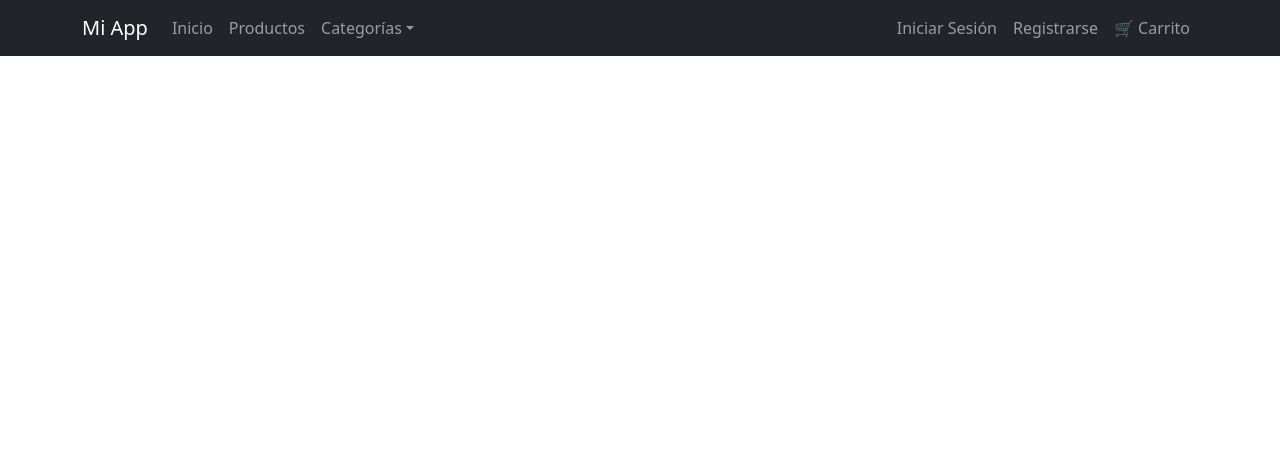
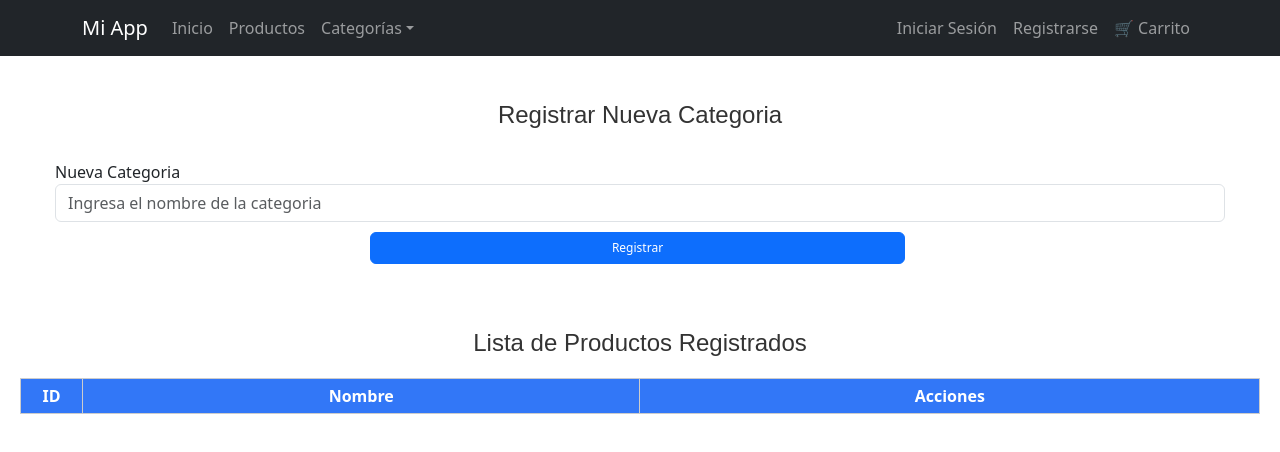
Before and after one commit to Rojas22bt/PuntoVenta, a React (Vite) app: page /categoriaproductos in a window 1280 px wide. Shown: the top 452 px of the page. Built offline with nearby package versions, Linux system fonts and the light colour scheme.

Commit message:
CATEGORIA DE PRODUCTOS 100%

```diff
--- a/src/App.jsx
+++ b/src/App.jsx
@@ -4,6 +4,7 @@ import LoginPage from "./componentes/Pages/LoginPage";
 import CustomNavbar from "./componentes/Otros/CustomNavbar";
 import BitacoraPage from "./componentes/Pages/BitacoraPage";
 import RegisterClientPage from "./componentes/Pages/RegisterClientPage";
+import CategoriaProductPage from "./componentes/Pages/CategoriaProductPage";
 
 function App() {
 
@@ -23,6 +24,7 @@ function Main() {
         <Route path="/login" element={<LoginPage/>}/>
         <Route path="/bitacora" element={<BitacoraPage/>}/>
         <Route path="/register" element={<RegisterClientPage/>}/>
+        <Route path="/categoriaproductos" element={<CategoriaProductPage/>}/>
       </Routes>
     </>
   )
--- /dev/null
+++ b/src/componentes/Css/CategoriaProductPage.css
@@ -0,0 +1,60 @@
+
+.categoriaproductoConteiner {
+    padding: 45px;
+    display: flex;
+    flex-direction: column;
+    align-items: center;
+    width: 100%;
+ }
+
+.form-group {
+    padding: 10px;
+    width: 100%; /* Asegura que el contenedor ocupe el 100% */
+}
+
+input {
+    width: 100%; /* El input ocupará el 100% del contenedor */
+
+}
+
+.table {
+    width: 100%;
+    margin-top: 20px;
+    border-collapse: collapse;
+
+}
+
+.table th, .table td {
+    border: 1px solid #ccc;
+    text-align: center;
+    padding: 5px;
+
+}
+.table th{
+    background-color: rgb(50, 119, 247);
+    color: white;
+}
+
+.table th:nth-child(1), .table td:nth-child(1) {
+    width: 5%;
+}
+
+.table th:nth-child(2), .table td:nth-child(2) {
+    width: 45%;
+}
+
+.table th:nth-child(3), .table td:nth-child(3) {
+    width: 50%;
+}
+
+.btn {
+
+    margin-right: 5px;
+    width: 45%;
+    font-size: 12px;
+    text-align: center;
+    display: inline-block;
+}
+.tablaCategorias{
+    padding: 20px;
+}
--- a/src/componentes/Css/Home.css
+++ b/src/componentes/Css/Home.css
@@ -84,53 +84,53 @@
 
 .search-input {
     padding: 8px;
-    width: 60%; /* Ancho del input */
+    width: 60%;
     border: 1px solid #ccc;
     border-radius: 10px;
     text-align: center;
-    color: rgba(255, 0, 0, 0.5); /* Color del texto del placeholder */
+    color: rgba(255, 0, 0, 0.5);
 }
 
 #indicador {
     width: auto;
 }
 
-/* Media Queries para mejorar la responsividad */
+
 @media (max-width: 768px) {
     .home_titulo {
-        font-size: 2rem; /* Reduce el tamaño del título en pantallas pequeñas */
+        font-size: 2rem;
     }
 
     .section-title {
-        font-size: 1.2rem; /* Reduce el tamaño del título de la sección */
+        font-size: 1.2rem;
     }
 
     .image-wrapper {
-        flex: 1 1 45%; /* Aumenta el tamaño de las imágenes en pantallas pequeñas */
-        max-width: 150px; /* Limita el ancho máximo de cada imagen */
+        flex: 1 1 45%;
+        max-width: 150px;
     }
 
     .search-input {
-        width: 80%; /* Aumenta el ancho del input en pantallas pequeñas */
+        width: 80%;
     }
 }
 
 @media (max-width: 480px) {
     .home_titulo {
-        font-size: 1.5rem; /* Reduce aún más el tamaño del título en pantallas muy pequeñas */
+        font-size: 1.5rem;
     }
 
     .section-title {
-        font-size: 20px; /* Reduce el tamaño del título de la sección */
+        font-size: 20px;
         text-align: center;
     }
 
     .image-wrapper {
         flex: 1 1 100%; /* Las imágenes ocupan el 100% del ancho en pantallas muy pequeñas */
-        max-width: 100%; /* Limita el ancho máximo de cada imagen */
+        max-width: 100%;
     }
 
     .search-input {
-        width: 90%; /* Aumenta el ancho del input en pantallas muy pequeñas */
+        width: 90%;
     }
 }
--- /dev/null
+++ b/src/componentes/Pages/CategoriaProductPage.jsx
@@ -0,0 +1,97 @@
+import React, { useState } from 'react';
+import '../Css/CategoriaProductPage.css';
+
+function CategoriaProductPage() {
+  const [nombreCategoria, setNombreCategoria] = useState('');
+  const [productos, setProductos] = useState([]);
+  const [idIncremental, setIdIncremental] = useState(1);
+  const [editIndex, setEditIndex] = useState(null);
+
+  const handleSubmit = (e) => {
+    e.preventDefault();
+    if (nombreCategoria) {
+      if (editIndex !== null) {
+        // Editar producto existente
+        const updatedProductos = productos.map((producto, index) =>
+          index === editIndex ? { ...producto, nombre: nombreCategoria } : producto
+        );
+        setProductos(updatedProductos);
+        setEditIndex(null);
+      } else {
+        // Agregar nuevo producto
+        const nuevoProducto = {
+          id: idIncremental,
+          nombre: nombreCategoria,
+        };
+        setProductos([...productos, nuevoProducto]);
+        setIdIncremental(idIncremental + 1);
+      }
+      setNombreCategoria('');
+    }
+  };
+
+  const handleEdit = (index) => {
+    setNombreCategoria(productos[index].nombre);
+    setEditIndex(index);
+  };
+
+  const handleDelete = (index) => {
+    const updatedProductos = productos.filter((_, i) => i !== index);
+    setProductos(updatedProductos);
+  };
+
+  return (
+    <div>
+      <form onSubmit={handleSubmit}>
+
+        <div className='categoriaproductoConteiner'>
+        <h1>Registrar Nueva Categoria</h1>
+          <div className="form-group">
+            <label htmlFor="categoriaInput">Nueva Categoria</label>
+            <input
+              type="text"
+              className="form-control"
+              id="categoriaInput"
+              value={nombreCategoria}
+              onChange={(e) => setNombreCategoria(e.target.value)}
+              placeholder="Ingresa el nombre de la categoria"
+              required
+            />
+          </div>
+
+          <button type="submit" className="btn btn-primary">
+            {editIndex !== null ? 'Actualizar' : 'Registrar'}
+          </button>
+        </div>
+      </form>
+
+
+      <div className='tablaCategorias'>
+      <h1>Lista de Productos Registrados</h1>
+        <table className="table">
+          <thead>
+            <tr>
+              <th>ID</th>
+              <th>Nombre</th>
+              <th>Acciones</th>
+            </tr>
+          </thead>
+          <tbody>
+            {productos.map((producto, index) => (
+              <tr key={producto.id}>
+                <td>{producto.id}</td>
+                <td>{producto.nombre}</td>
+                <td>
+                  <button onClick={() => handleEdit(index)} className="btn btn-warning">Editar</button>
+                  <button onClick={() => handleDelete(index)} className="btn btn-danger">Eliminar</button>
+                </td>
+              </tr>
+            ))}
+          </tbody>
+        </table>
+      </div>
+    </div>
+  );
+}
+
+export default CategoriaProductPage;
```
